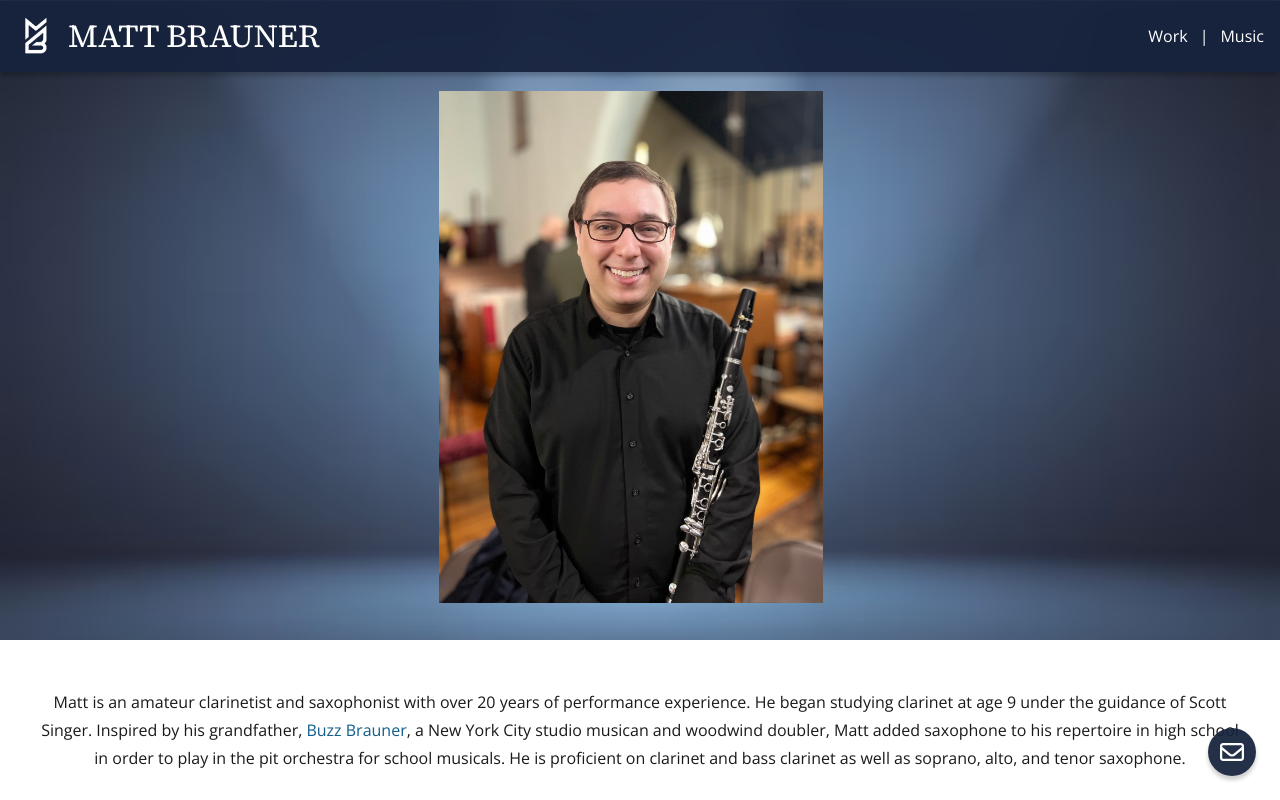
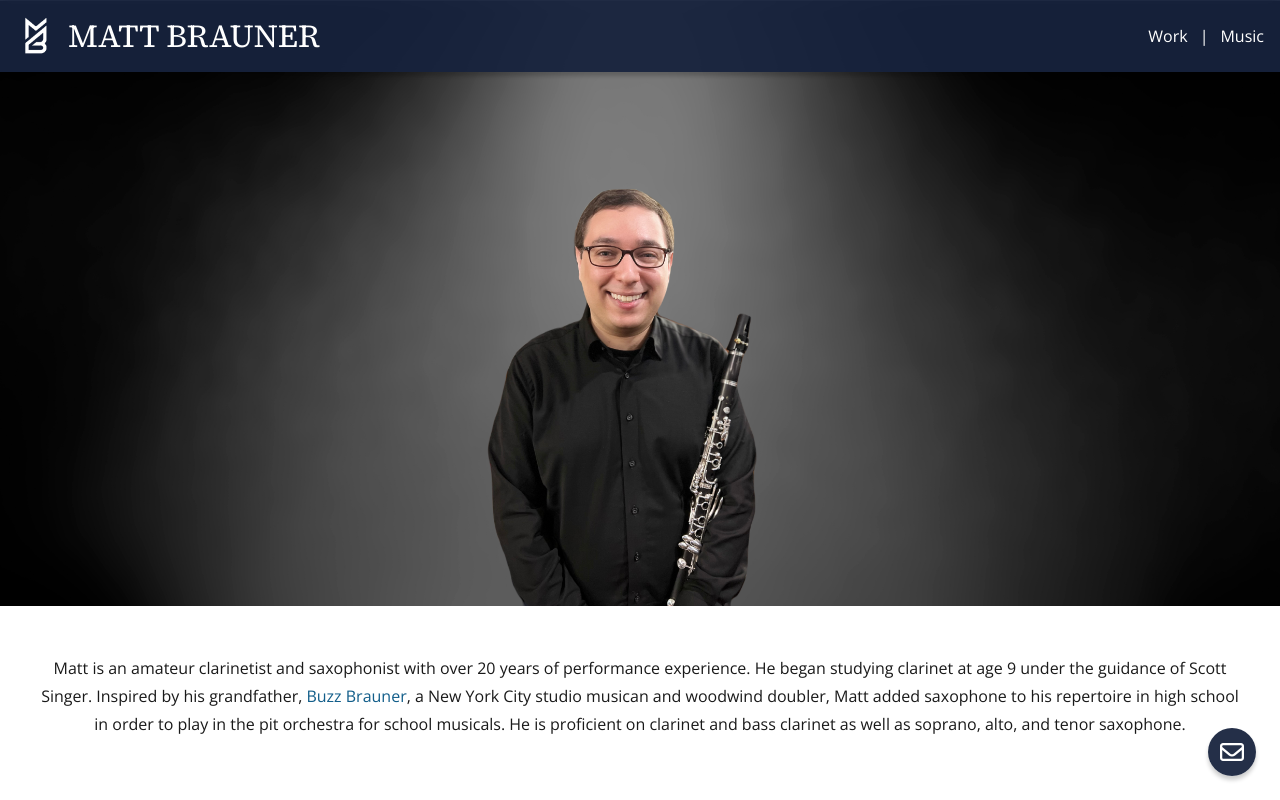
Before and after one commit to mb4828/mb-website, a Next.js app: page /music in a window 1280 px wide. Shown: the top 800 px of the page. Built offline with nearby package versions, Linux system fonts and the light colour scheme.

Commit message:
Clarinet picture is now transparent

```diff
--- a/src/app/music/page.tsx
+++ b/src/app/music/page.tsx
@@ -8,7 +8,7 @@ import Link from 'next/link';
 export default function MusicPage() {
   return (
     <>
-      <Parallax background="/background.jpg" foreground="/matt_clarinet.jpeg" yOffset={7}></Parallax>
+      <Parallax background="/spotlight_background.jpg" foreground="/matt_clarinet_cutout.png" size="82%"></Parallax>
 
       <main className={styles.main}>
         <Reveal revealOnLoad>
--- a/src/components/parallax.module.scss
+++ b/src/components/parallax.module.scss
@@ -4,7 +4,6 @@
 
 #background {
   position: relative;
-  aspect-ratio: 18 / 9;
   background-size: cover;
   background-position: top;
   background-repeat: no-repeat;
@@ -21,6 +20,6 @@
 
 @media (max-width: 1000px) {
   #background {
-    aspect-ratio: 9 / 9;
+    aspect-ratio: 9 / 9 !important;
   }
 }
--- a/src/components/parallax.tsx
+++ b/src/components/parallax.tsx
@@ -7,10 +7,14 @@ export default function Parallax({
   background = '',
   foreground = '',
   yOffset = 5,
+  aspectRatio = '19 / 9',
+  size = '80%',
 }: {
   background?: string;
   foreground?: string;
   yOffset?: number;
+  aspectRatio?: string;
+  size?: string;
 }) {
   useEffect(() => {
     // parallax effect
@@ -33,8 +37,11 @@ export default function Parallax({
 
   return (
     <div id={styles.wrapper}>
-      <div id={styles.background} style={{ backgroundImage: `url(${background})` }}>
-        <div id={styles.foreground} style={{ backgroundImage: `url(${foreground})` }}></div>
+      <div id={styles.background} style={{ backgroundImage: `url(${background})`, aspectRatio: aspectRatio }}>
+        <div
+          id={styles.foreground}
+          style={{ backgroundImage: `url(${foreground})`, backgroundSize: `auto ${size}` }}
+        ></div>
       </div>
     </div>
   );
```
Also changed, not shown: public/matt_clarinet_cutout.png (added), public/spotlight_background.jpg (added).
